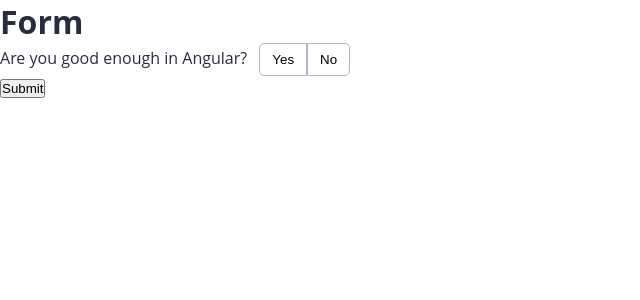
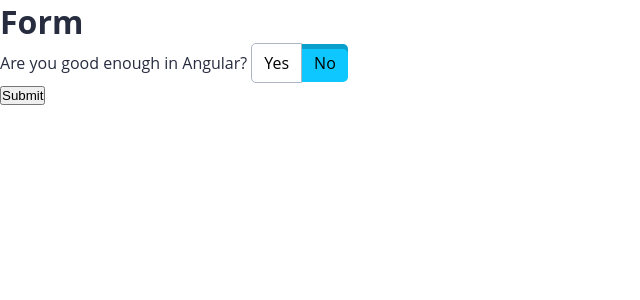
Before and after one commit to Ismaelp96/design-acessivel-angular, an Angular app: page / in a window 1280 px wide. Shown: the top 300 px of the page, without its empty margins (0-640 px from the left). Built offline with nearby package versions, Linux system fonts and the light colour scheme.

Commit message:
Usando tags semânticas e css como alternativa inicial para acessibilidade

```diff
--- a/src/app/components/shared/yes-no-button-group/yes-no-button-group.component.html
+++ b/src/app/components/shared/yes-no-button-group/yes-no-button-group.component.html
@@ -1,4 +1,26 @@
-<div appKeyM class="button-group" role="radiogroup" [attr.aria-labelledby]="id">
+<div class="button-group" role="radiogroup" [attr.aria-label]="label">
+  <label> {{ label }} </label>
+  <div class="radio">
+    <input
+      type="radio"
+      [attr.id]="id + '-yes'"
+      [attr.name]="id"
+      [attr.checked]="value === options.YES"
+      (change)="activate(options.YES)"
+    />
+    <label [attr.for]="id + '-yes'" class="button button-yes"> Yes </label>
+    <input
+      type="radio"
+      [attr.id]="id + '-no'"
+      [attr.name]="id"
+      [attr.checked]="value === options.NO"
+      (change)="activate(options.NO)"
+    />
+    <label [attr.for]="id + '-no'" class="button button-no"> No </label>
+  </div>
+</div>
+
+<!-- <div appKeyM class="button-group" role="radiogroup" [attr.aria-labelledby]="id">
   <label class="label" [attr.id]="id"> {{ label }} </label>
   <button
     appKeyMItem
@@ -28,4 +50,4 @@
   >
     No
   </button>
-</div>
+</div> -->
--- a/src/app/components/shared/yes-no-button-group/yes-no-button-group.component.scss
+++ b/src/app/components/shared/yes-no-button-group/yes-no-button-group.component.scss
@@ -22,3 +22,25 @@
     }
   }
 }
+
+.button-group {
+  .radio {
+    position: relative;
+    display: inline-block;
+    input {
+      opacity: 0;
+      position: absolute;
+      top: 25%;
+      left: 25%;
+      &:focus + label {
+        outline: solid 1px #272c3f;
+      }
+      &:checked + label {
+        @extend .button-pressed;
+      }
+    }
+    label {
+      display: inline-block;
+    }
+  }
+}
```
